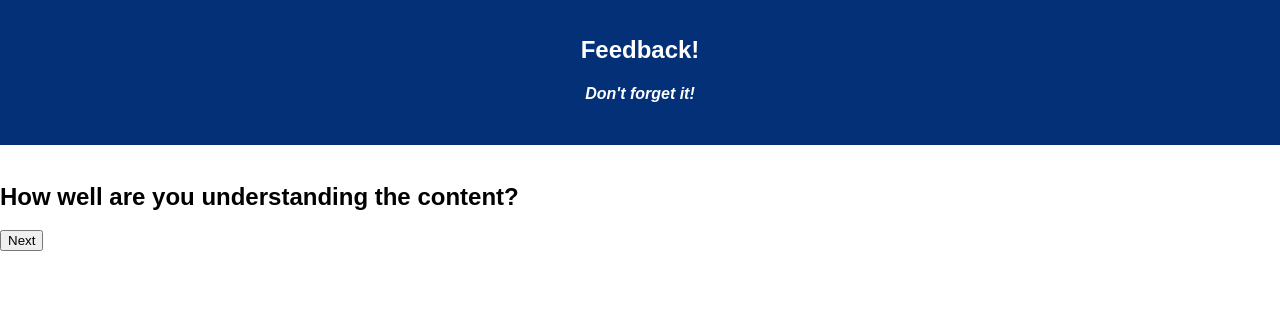
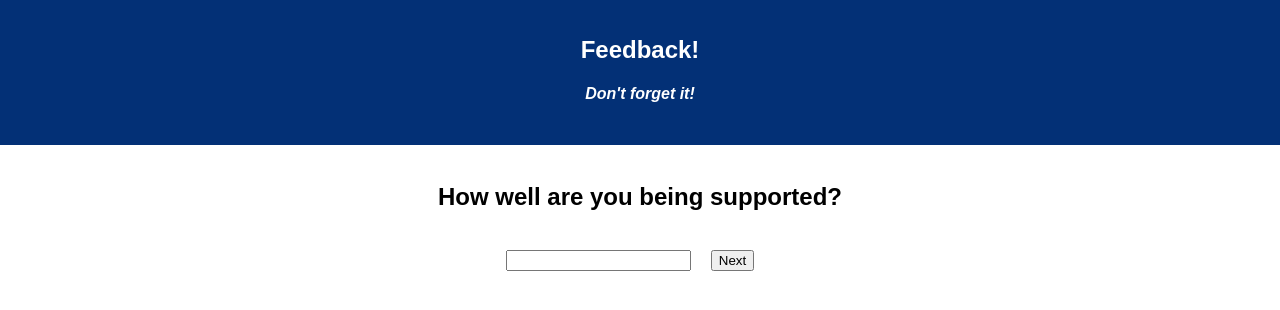
Before and after one commit to franzblue/redux-feedback-loop, a React (Create React App) app: page /#/3 in a window 1280 px wide. Before the commit this address led to /#/2. Shown: the top 310 px of the page. Built offline with nearby package versions, Linux system fonts and the light colour scheme.

Commit message:
css styling and component

```diff
--- a/src/components/App/App.css
+++ b/src/components/App/App.css
@@ -16,3 +16,11 @@
 .App-intro {
   font-size: large;
 }
+
+div {
+  text-align: center;
+}
+
+button {
+  margin: 20px;
+}
--- a/src/components/Comments/Comments.js
+++ b/src/components/Comments/Comments.js
@@ -5,7 +5,12 @@ class Comments extends Component {
 
     render() {
         return(
-            <h2>Any comments you want to leave?</h2>
+            <div>
+                <h2>Any comments you want to leave?</h2>
+                <input type="text"/>
+                <button onClick={this.nextPage}>Next</button>
+            </div>
+
         )
     }
 }
--- a/src/components/Feeling/Feeling.js
+++ b/src/components/Feeling/Feeling.js
@@ -4,7 +4,7 @@ import { connect } from 'react-redux';
 class Feeling extends Component {
 
     nextPage = () => {
-        console.log('check');
+        console.log('check', this.props.history);
         this.props.history.push('/2');
     }
 
@@ -12,6 +12,7 @@ class Feeling extends Component {
         return(
             <div>
                 <h2>How are you feeling today?</h2>
+                <input type="number"/>
                 <button onClick={this.nextPage}>Next</button>
             </div>
         )
--- a/src/components/Support/Support.js
+++ b/src/components/Support/Support.js
@@ -4,7 +4,7 @@ import { connect } from 'react-redux';
 class Support extends Component {
 
     nextPage = () => {
-        console.log('check');
+        console.log('check', this.props.history);
         this.props.history.push('/4');
     }
 
@@ -12,6 +12,7 @@ class Support extends Component {
         return(
             <div>
                 <h2>How well are you being supported?</h2>
+                <input type="number"/>
                 <button onClick={this.nextPage}>Next</button>
             </div>
         )
--- a/src/components/Understanding/Understanding.js
+++ b/src/components/Understanding/Understanding.js
@@ -4,7 +4,7 @@ import { connect } from 'react-redux';
 class Understanding extends Component {
 
     nextPage = () => {
-        console.log('check');
+        console.log('check', this.props.history);
         this.props.history.push('/3');
     }
 
@@ -12,6 +12,7 @@ class Understanding extends Component {
         return(
             <div>
                 <h2>How well are you understanding the content?</h2>
+                <input type="number"/>
                 <button onClick={this.nextPage}>Next</button>
             </div>
         )
```
Also changed, not shown: src/index.js (+13 -0 lines), 1 other file (tests, documents, lock files or other folders).
